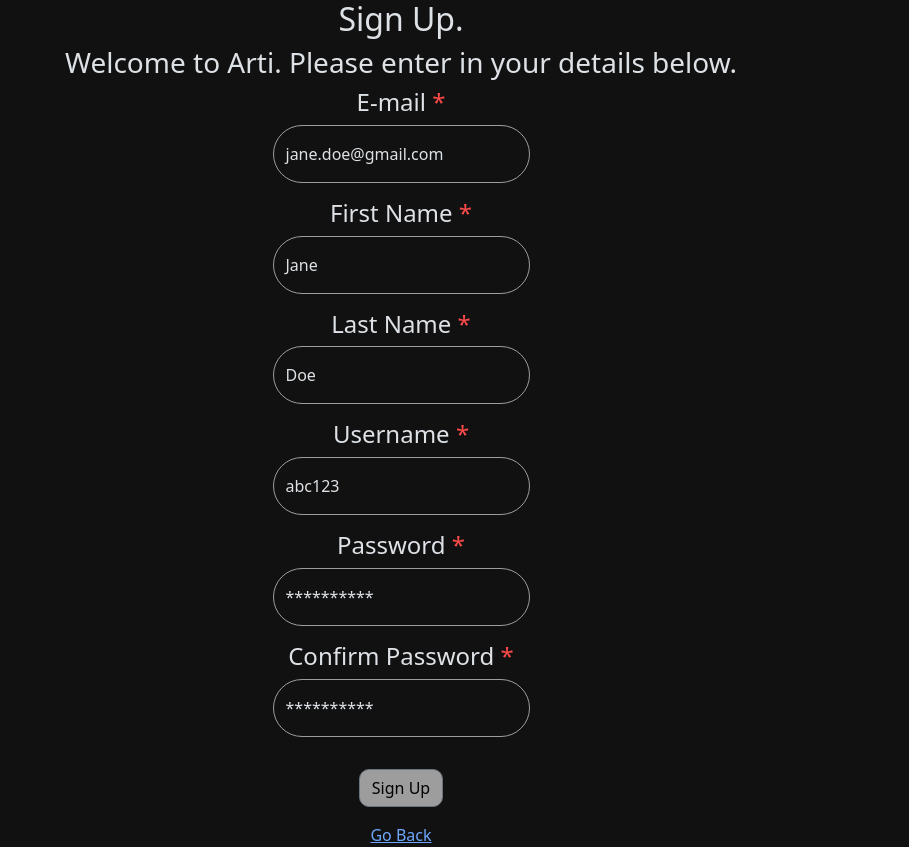
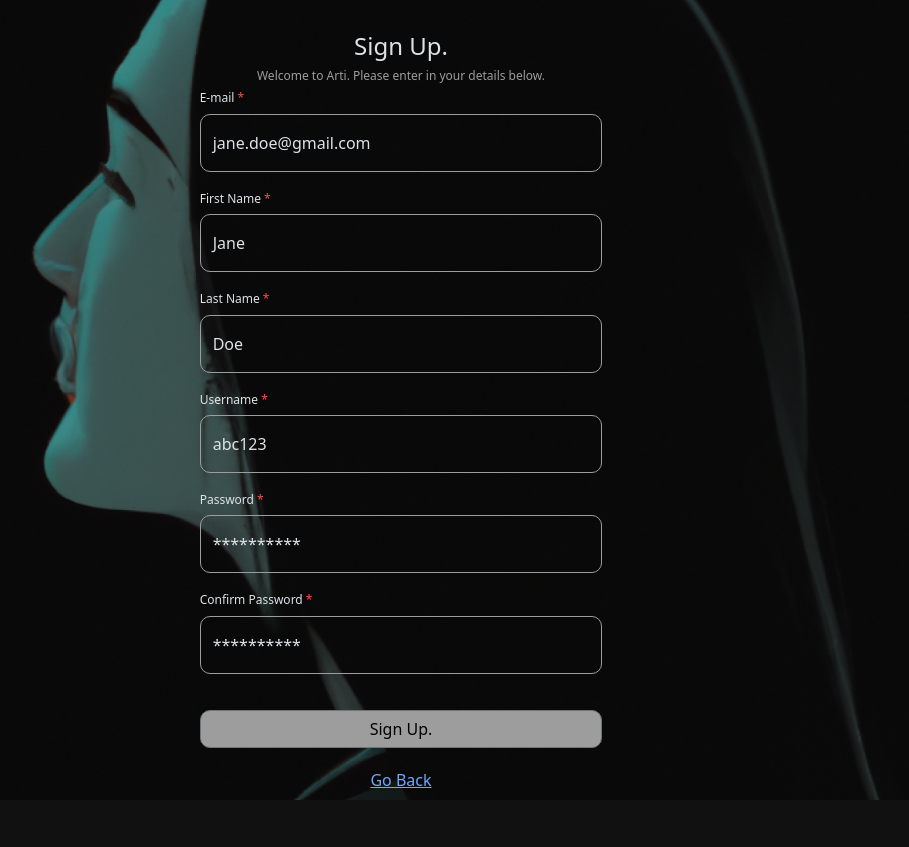
Before and after one commit to acm-projects/ArtI, a React (Create React App) app in the folder arti/: page /signup in a window 1280 px wide. Shown: the whole page, without its empty margins (239-1148 px from the left). After the commit the page ends 800 px from the top, so only its background shows below. Built offline with nearby package versions, Linux system fonts and the light colour scheme; a web font is replaced by a local one.

Commit message:
improved css for login & signup

```diff
--- a/arti/src/pages/LoginForm.js
+++ b/arti/src/pages/LoginForm.js
@@ -90,6 +90,7 @@
       </Col>
       <Col sm='6'>
         <div className='side-container'>
+          <div className='w-75'>
             <h1 className='welcome-title'>
               Welcome to{' '}
               <span className='arti-title'>
@@ -98,6 +99,7 @@
               .
             </h1>
             <h2 className='welcome-subtitle'>Please enter your details.</h2>
+          </div>
 
           <Form className='my-3 w-75' onSubmit={handleSubmit}>
             <h3 className='username-field'>
@@ -151,7 +153,7 @@
               type='submit'
               className='login-btn w-100'
             >
-              <span className='login-button-style'>Log In.</span>
+              <span className='login-button-style'>Login.</span>
             </Button>
 
             {/* Login Status */}
--- a/arti/src/pages/SignUp.js
+++ b/arti/src/pages/SignUp.js
@@ -102,14 +102,15 @@
     <>
       <div className='background-image'></div>
       <Row className='signup-container my-auto'>
-        <Col>
+        <Col xs={12} md={4}>
           <form className='signup-form' onSubmit={handleSubmit}>
             <div className='form-ctrl'>
-              <h2 className='main-signup-caption'>Sign Up.</h2>
-              <h3 className='signup-caption'>
+              <h2 className='main-signup-caption mt-4 mb-2'>Sign Up.</h2>
+              <h3 className='signup-caption mb-2'>
                 Welcome to Arti. Please enter in your details below.
               </h3>
 
+              <div className='mb-1 input-container'>
                 <h4 className='signup-subtitles'>
                   {' '}
                   E-mail<span className='asterisk'> * </span>{' '}
@@ -127,7 +128,9 @@
                   />
                   <label htmlFor='email'>jane.doe@gmail.com</label>
                 </div>
+              </div>
 
+              <div className='mb-1 input-container'>
                 <h4 className='signup-subtitles'>
                   First Name<span className='asterisk'> * </span>
                 </h4>
@@ -144,7 +147,9 @@
                   />
                   <label htmlFor='firstname'>Jane</label>
                 </div>
+              </div>
 
+              <div className='mb-1 input-container'>
                 <h4 className='signup-subtitles'>
                   Last Name<span className='asterisk'> * </span>
                 </h4>
@@ -161,7 +166,9 @@
                   />
                   <label htmlFor='lastname'>Doe</label>
                 </div>
+              </div>
 
+              <div className='mb-1 input-container'>
                 <h4 className='signup-subtitles'>
                   Username<span className='asterisk'> * </span>
                 </h4>
@@ -178,7 +185,9 @@
                   />
                   <label htmlFor='username'>abc123</label>
                 </div>
+              </div>
 
+              <div className='mb-1 input-container'>
                 <h4 className='signup-subtitles'>
                   Password<span className='asterisk'> * </span>
                 </h4>
@@ -195,7 +204,9 @@
                   />
                   <label htmlFor='password'>**********</label>
                 </div>
+              </div>
 
+              <div className='mb-1 input-container'>
                 <h4 className='signup-subtitles'>
                   Confirm Password<span className='asterisk'> * </span>
                 </h4>
@@ -212,6 +223,7 @@
                   />
                   <label htmlFor='cpassword'>**********</label>
                 </div>
+              </div>
 
               {/* <Button
               text="Sign Up."
@@ -226,10 +238,16 @@
               >
                 {status.message}
               </p>
-              <div className='input-wrapper'>
-                <Button variant='secondary' type='submit' className='login-btn'>
-                  Sign Up
+              <div className='mb-1 input-container'>
+                <div className='input-wrapper w-100'>
+                  <Button
+                    variant='secondary'
+                    type='submit'
+                    className='login-btn w-100'
+                  >
+                    <span clasName='signup-button-style'> Sign Up. </span>
                   </Button>
+                </div>
               </div>
 
               <Link to='/'>Go Back</Link>
--- a/arti/src/styles/pages/Login.css
+++ b/arti/src/styles/pages/Login.css
@@ -73,10 +73,13 @@
 
 .welcome-title {
   font-size: 20px;
+  font-weight: bold;
+  font-size: 2em;
 }
 
 .arti-title {
   font-family: 'Playfair Display', serif;
+  font-weight: normal;
 }
 
 .welcome-subtitle {
--- a/arti/src/styles/pages/Signup.css
+++ b/arti/src/styles/pages/Signup.css
@@ -3,6 +3,11 @@
   height: 100vh;
   height: 100svh;
   display: grid;
+  place-items: center;
+}
+
+.input-container {
+  width: 100%;
 }
 
 .input-wrapper {
@@ -11,13 +16,14 @@
 
 /*signup section*/
 .signup-form .input-wrapper input {
-  background-color: #111;
+  background-color: transparent;
   border: 1px solid #9d9d9d;
-  border-radius: 50px;
+  border-radius: 10px;
   padding: 8px 12px;
   color: #9d9d9d;
   font-size: 1rem;
   width: 100%;
+  /* height: 40px; */
 }
 
 .signup-form .form-ctrl {
@@ -29,4 +35,38 @@
 .signup-form .form-ctrl .input-wrapper {
   margin-bottom: 1rem;
 }
+
+.main-signup-caption {
+  font-size: 24px;
+  font-size: 24px;
+}
+.signup-caption {
+  color: #9d9d9d;
+  color: #9d9d9d;
+  font-size: 12px;
+  font-size: 12px;
+}
+.signup-subtitles {
+  font-size: 12px;
+  font-size: 12px;
+  text-align: left;
+}
+
+.background-image {
+  background-image: url('../../assets/signup-bg.png');
+  background-position: center;
+  background-repeat: no-repeat;
+  background-size: contain;
+  position: absolute;
+  top: 0;
+  left: -20px;
+  width: 100%;
+  height: 100%;
+  z-index: -1;
+}
+
+.backbutton-style {
+  color: #fff;
+}
+
 /*signup section*/
```
Lines whose indentation alone changed are shown as unchanged.
